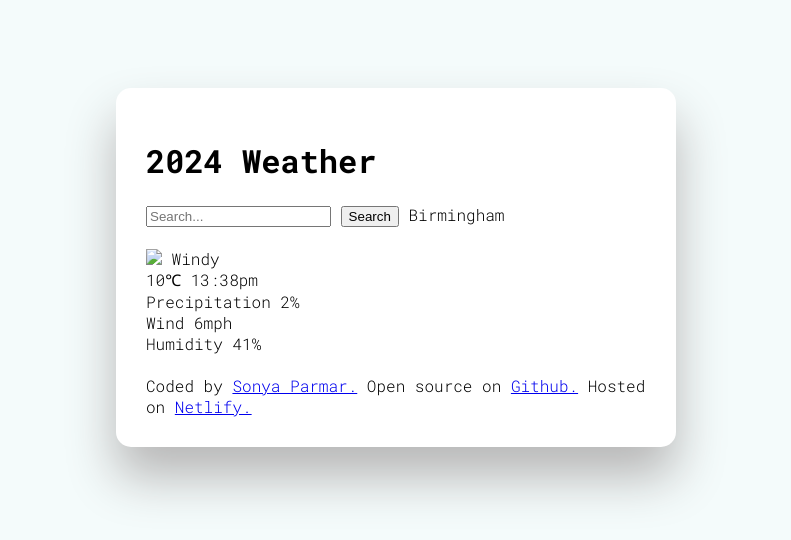
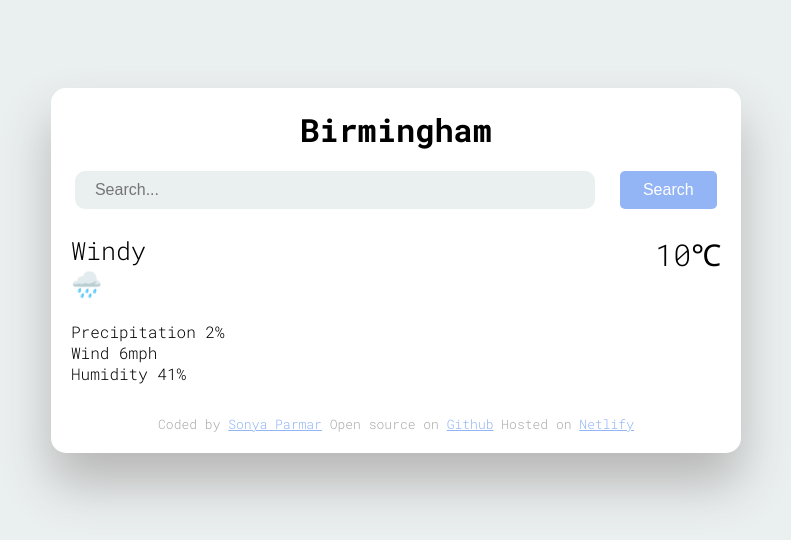
Before and after one commit to 50ny4/new-design-weather-app, a plain HTML site: page index.html in a window 1280 px wide. Shown: the whole page, without its empty margins (244-1035 px from the left). Drawn offline with Linux system fonts and the light colour scheme; a web font is replaced by a local one.

Commit message:
Added flex to middle section, also added css styling

```diff
--- a/index.html
+++ b/index.html
@@ -16,47 +16,41 @@
 <body>
     <div class="background-box">
         <header>
-            <h1>2024 Weather</h1>
+            <h1 class="city-name">Birmingham</h1>
+            <form class="search-form">
+                <input type="search" class="search-input" placeholder="Search..." required>
+                <input type="submit" class="search-btn" value="Search">
+            </form>
         </header>
+        <main>
+            <div class="section">
+                <div class="weather-info">
+                    Windy
+                    <br />
+                    <div class="icon"> 🌧️</div>
+                </div>
 
-        <main>
-            <form>
-                <input type="search" id="search-city" placeholder="Search..." required>
-                <input type="submit" value="Search">
-                <span>Birmingham</span>
-            </form>
-            <br>
-            <div>
-                <img src="🌧️" id="weather-img">
-                <span id="today-forecast">Windy</span>
-
+                <div class="temp-tdy">
+                    10℃
+                </div>
+            </div>
+            <br />
+            <div class="prec">Precipitation 2%
+            </div>
+            <div class="Wind">Wind 6mph
+            </div>
+            <div class="humi">Humidity 41%
             </div>
 
-            <div>
-                <span id="cur-temp">10℃</span>
-                <span id="cur-time">13:38pm</span>
 
-            </div>
-            <div>Precipitation
-                <span id="prec">2%</span>
-            </div>
-            <div>Wind
-                <span id="Wind">6mph</span>
-            </div>
-            <div>Humidity
-                <span id="humi">41%</span>
-            </div>
 
-            <div>
-
-            </div>
 
         </main>
 
         <br>
-        <footer>Coded by <a href="https://github.com/50ny4" target="_blank"> Sonya Parmar.</a>
-            Open source on <a href="https://github.com/50ny4/new-design-weather-app" target="_blank"> Github.</a>
-            Hosted on <a href="https://2024weather.netlify.app/" target="_blank"> Netlify.</a>
+        <footer>Coded by <a href="https://github.com/50ny4" target="_blank">Sonya Parmar</a>
+            Open source on <a href="https://github.com/50ny4/new-design-weather-app" target="_blank">Github</a>
+            Hosted on <a href="https://2024weather.netlify.app/" target="_blank">Netlify</a>
         </footer>
     </div>
 </body>
--- a/src/style.css
+++ b/src/style.css
@@ -1,5 +1,5 @@
 body {
-  background-color: rgb(244, 251, 251);
+  background-color: rgb(234, 239, 239);
   padding-top: 50px;
   font-family: "Roboto Mono", monospace;
   font-optical-sizing: auto;
@@ -10,8 +10,62 @@ body {
 .background-box {
   background-color: white;
   margin: 30px auto;
-  max-width: 500px;
+  max-width: 650px;
   box-shadow: 0 30px 50px rgb(183, 182, 182);
-  padding: 30px;
+  padding: 20px;
   border-radius: 15px;
 }
+
+a {
+  color: rgb(147, 181, 246);
+}
+
+header {
+  padding-bottom: 25px;
+  text-align: center;
+}
+
+.search-input {
+  background-color: rgb(234, 239, 239);
+  width: 80%;
+  border: none;
+  font-size: 16px;
+  padding: 10px 20px;
+  border-radius: 10px;
+}
+
+.search-btn {
+  border-radius: 5px;
+  font-size: 16px;
+  width: 15%;
+  border: none;
+  color: white;
+  background-color: rgb(147, 181, 246);
+  padding: 10px 15px;
+  margin-left: 15px;
+}
+
+.section {
+  display: flex;
+  justify-content: space-between;
+}
+
+.weather-info {
+  font-size: 25px;
+}
+
+.temp-tdy {
+  font-size: 30px;
+}
+
+h1 {
+  padding-bottom: 20px;
+  margin: 0 auto;
+}
+
+footer {
+  text-align: center;
+  font-size: 13px;
+  padding-top: 10px;
+  color: rgb(170, 170, 170);
+}
```
